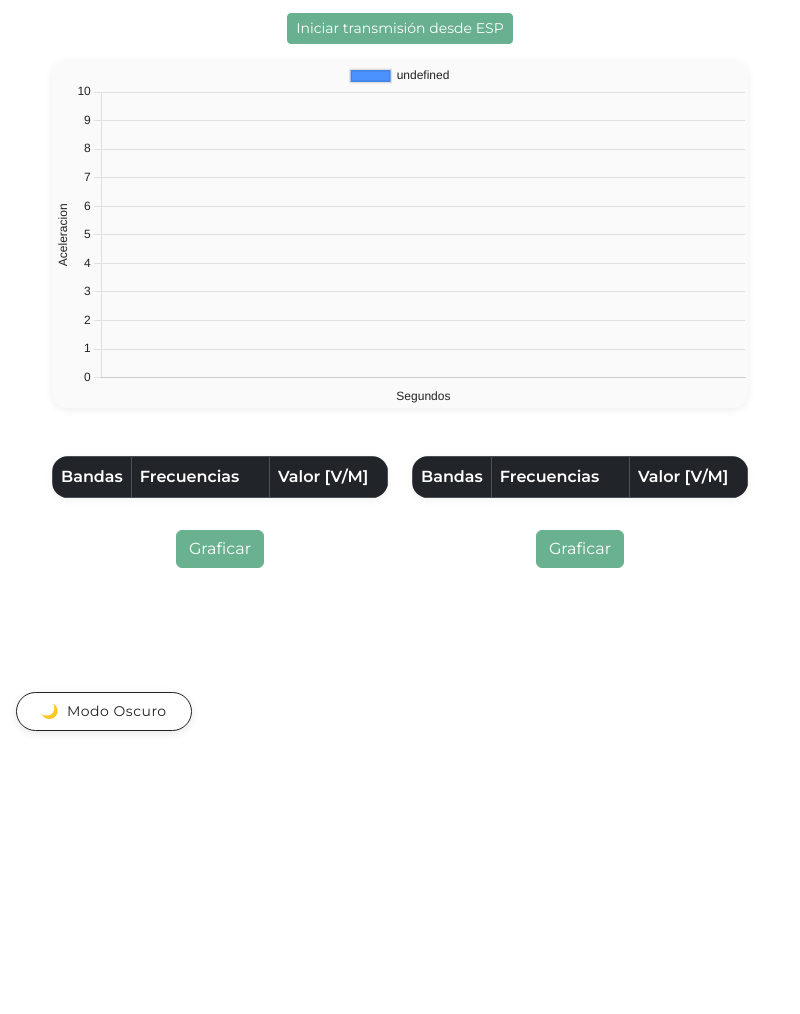
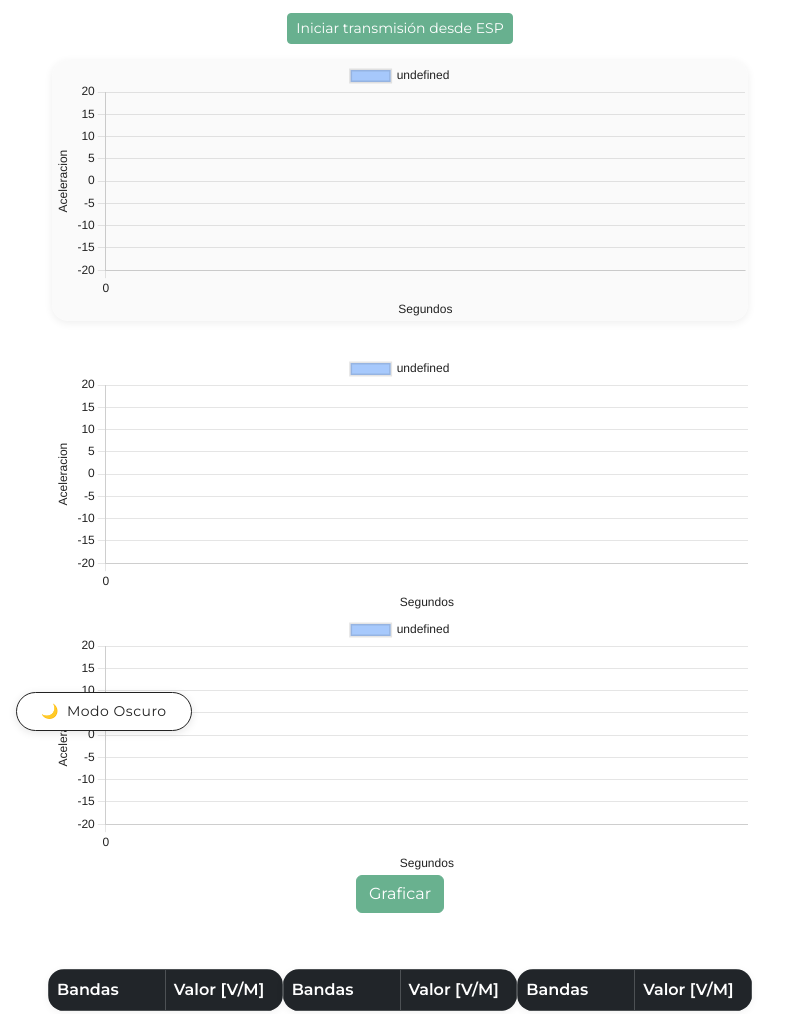
Before and after one commit to echeche919/TCEM-300M-main, an Electron app: page index.html in a window 800 px wide. Shown: the part 53-1067 px from the top of the page. Before the commit the page ends 800 px from the top, so only its background shows below. Drawn offline with nearby package versions, Linux system fonts and the light colour scheme; no server answers.

Commit message:
CUADRO FUNCIONA

```diff
--- a/index.html
+++ b/index.html
@@ -38,45 +38,47 @@
   </div>
 
   <div class="container">
-    <canvas id="myChart" width="400" height="200"></canvas>
+    <canvas id="myChart" width="400" height="150"></canvas>
+    <canvas id="myChart2" width="400" height="150"></canvas>
+    <canvas id="myChart3" width="400" height="150"></canvas>
 
+    <div class="d-flex justify-content-center">
+      <button id="btnGraficarTabla1" class="btn btn-success" disabled>
+        Graficar
+      </button>
+    </div>
     <div class="row mt-5">
-      <div class="col-md-6 mb-4">
+      <div class="d-inline-flex p-2 bd-highlight">
         <table id="tablaValores1" class="table table-striped table-bordered">
           <thead class="table-dark">
             <tr>
-              <th style="width: 10%;">Bandas</th>
-              <th style="width: 45%;">Frecuencias</th>
-              <th style="width: 45%;">Valor [V/M]</th>
+              <th style="width: 50%;">Bandas</th>
+              <th style="width: 50%;">Valor [V/M]</th>
             </tr>
           </thead>
           <tbody></tbody>
         </table>
-        <div class="d-flex justify-content-center">
-          <button id="btnGraficarTabla1" class="btn btn-success" disabled>
-            Graficar
-          </button>
-        </div>
-      </div>
-
-      <div class="col-md-6 mb-4">
         <table id="tablaValores2" class="table table-striped table-bordered">
           <thead class="table-dark">
             <tr>
-              <th style="width: 10%;">Bandas</th>
-              <th style="width: 45%;">Frecuencias</th>
-              <th style="width: 45%;">Valor [V/M]</th>
+              <th style="width: 50%;">Bandas</th>
+              <th style="width: 50%;">Valor [V/M]</th>
             </tr>
           </thead>
           <tbody></tbody>
         </table>
-        <div class="d-flex justify-content-center">
-          <button id="btnGraficarTabla2" class="btn btn-success" disabled>
-            Graficar
-          </button>
-        </div>
+        <table id="tablaValores3" class="table table-striped table-bordered">
+          <thead class="table-dark">
+            <tr>
+              <th style="width: 50%;">Bandas</th>
+              <th style="width: 50%;">Valor [V/M]</th>
+            </tr>
+          </thead>
+          <tbody></tbody>
+        </table>
       </div>
     </div>
+  </div>
   </div>
 
   <div class="position-fixed bottom-0 start-0 m-3" style="z-index: 1050;">
--- a/main.js
+++ b/main.js
@@ -5,7 +5,7 @@ const path = require('path');
 function createWindow() {
   const mainWindow = new BrowserWindow({
     width: 800,
-    height: 600,
+    height: 2000,
     icon: path.join(__dirname, 'icon.ico'),
     frame: true,
     webPreferences: {
--- a/renderer.js
+++ b/renderer.js
@@ -6,12 +6,10 @@ document.addEventListener("DOMContentLoaded", () => {
     buffer: "",
     port: null,
     dataVector1: [],
-    dataVector2: [],
-    receivingVector: 1
+    receivingVector: 1,
+    aux: 0
   };
-  const numValores = 30;
-  const Bandas = ["1", "2", "3", "4", "5", "6"];
-  const Frecuencia = ["300-3000 HZ", "3-30 KHz", "30-300 KHz", "300-3000 KHz", "3-30 MHz", "30-300 KHz"];
+  const numValores = 50;
   const ESP = [
     { vendorId: '1A86', productIds: ['7584', '5584', '5523', '752d', '7523', 'e008', '7522'] },
     { vendorId: '10C4', productIds: ['EA60'] }
@@ -22,12 +20,12 @@ document.addEventListener("DOMContentLoaded", () => {
   const Datos = document.getElementById("Datos");
   const toggleBtn = document.getElementById("Modo Oscuro");
   const Graficar1 = document.getElementById("btnGraficarTabla1");
-  const Graficar2 = document.getElementById("btnGraficarTabla2");
   const tablaBody1 = document.querySelector("#tablaValores1 tbody");
-  const tablaBody2 = document.querySelector("#tablaValores2 tbody");
   const iconoModo = document.getElementById("icono-modo");
   const textoModo = document.getElementById("texto-modo");
   const ctx = document.getElementById("myChart").getContext("2d");
+  const ctx2 = document.getElementById("myChart2").getContext("2d");
+  const ctx3 = document.getElementById("myChart3").getContext("2d");
 
   // --- Inicialización UI ---
   function inicializarUI() {
@@ -35,7 +33,6 @@ document.addEventListener("DOMContentLoaded", () => {
     PORTID.className = "badge bg-warning text-dark p-2 fs-6";
     Datos.disabled = true;
     Graficar1.disabled = true;
-    Graficar2.disabled = true;
   }
 
   // --- Chart ---
@@ -45,6 +42,8 @@ document.addEventListener("DOMContentLoaded", () => {
       labels: [],
       datasets: [{
         backgroundColor: "rgba(0, 0, 255, 0.6)",
+        pointBackgroundColor: "rgba(0, 0, 255, 0.6)",
+        lineBackgroundColor: "rgba(130, 178, 251, 0.7)",
         data: []
       }]
     },
@@ -53,11 +52,80 @@ document.addEventListener("DOMContentLoaded", () => {
       scales: {
         y: {
           beginAtZero: true,
-          max: 10,
+          max: 20,
+          min: -20,
           title: { display: true, text: 'Aceleracion', color: "#222" },
           ticks: { color: "#222" }
         },
         x: {
+          beginAtZero: true,
+          max: 50,
+          title: { display: true, text: 'Segundos', color: "#222" },
+          ticks: { color: "#222" }
+        }
+      },
+      plugins: {
+        legend: { labels: { color: "#222" } }
+      }
+    }
+  });
+  const myChart2 = new Chart(ctx2, {
+    type: "line",
+    data: {
+      labels: [],
+      datasets: [{
+        backgroundColor: "rgba(0, 0, 255, 0.6)",
+        pointBackgroundColor: "rgba(0, 0, 255, 0.6)",
+        lineBackgroundColor: "rgba(130, 178, 251, 0.7)",
+        data: []
+      }]
+    },
+    options: {
+      responsive: true,
+      scales: {
+        y: {
+          beginAtZero: true,
+          max: 20,
+          min: -20,
+          title: { display: true, text: 'Aceleracion', color: "#222" },
+          ticks: { color: "#222" }
+        },
+        x: {
+          beginAtZero: true,
+          max: 50,
+          title: { display: true, text: 'Segundos', color: "#222" },
+          ticks: { color: "#222" }
+        }
+      },
+      plugins: {
+        legend: { labels: { color: "#222" } }
+      }
+    }
+  });
+  const myChart3 = new Chart(ctx3, {
+    type: "line",
+    data: {
+      labels: [],
+      datasets: [{
+        backgroundColor: "rgba(0, 0, 255, 0.6)",
+        pointBackgroundColor: "rgba(0, 0, 255, 0.6)",
+        lineBackgroundColor: "rgba(130, 178, 251, 0.7)",
+        data: []
+      }]
+    },
+    options: {
+      responsive: true,
+      scales: {
+        y: {
+          beginAtZero: true,
+          max: 20,
+          min: -20,
+          title: { display: true, text: 'Aceleracion', color: "#222" },
+          ticks: { color: "#222" }
+        },
+        x: {
+          beginAtZero: true,
+          max: 50,
           title: { display: true, text: 'Segundos', color: "#222" },
           ticks: { color: "#222" }
         }
@@ -160,13 +228,12 @@ document.addEventListener("DOMContentLoaded", () => {
   }
 
   // --- Tablas y datos ---
-  function actualizarTabla(tablaBody, dataArray, bandas, frecuencias) {
+  function actualizarTabla(tablaBody, dataArray) {
     tablaBody.innerHTML = "";
     dataArray.forEach((valor, i) => {
       tablaBody.insertAdjacentHTML("beforeend", `
         <tr>
           <td>${i}</td>
-          <td>${frecuencias[i]}</td>
           <td>${valor.toFixed(3)}</td>
         </tr>
       `);
@@ -175,65 +242,51 @@ document.addEventListener("DOMContentLoaded", () => {
 
   function LecturaData() {
     estado.port.on("readable", () => {
-
       let chunk = estado.port.read();
-
       if (estado.dataVector1.length >= numValores) return;
       if (!chunk) return;
       estado.buffer += chunk.toString();
-
       let lines = estado.buffer.split("\n");
       estado.buffer = lines.pop();
-      console.log("LecturaData: ", lines);
       lines.forEach(line => {
         const data = line.trim();
         if (!data) return;
-
-        if (data.toUpperCase() === "VECTOR2") {
-          estado.receivingVector = 2;
-          return;
-        } else if (data.toUpperCase() === "VECTOR1") {
+        if (data.toUpperCase() === "VECTOR1") {
           estado.receivingVector = 1;
           return;
         }
-
         const numericData = parseFloat(data);
         if (isNaN(numericData)) {
           return;
         }
-        console.log("Para mi retorna aca: ", estado.dataVector1);
-
         if (estado.receivingVector === 1 && estado.dataVector1.length < numValores) {
           estado.dataVector1.push(numericData);
-          actualizarTabla(tablaBody1, estado.dataVector1, Bandas, Frecuencia);
-          if (estado.dataVector1.length === Bandas.length) Graficar1.disabled = false;
-        } else if (estado.receivingVector === 2/* && estado.dataVector2.length < Bandas.length*/) {
-          estado.dataVector2.push(numericData);
-          actualizarTabla(tablaBody2, estado.dataVector2, Bandas, Frecuencia);
-          if (estado.dataVector2.length === Bandas.length) Graficar2.disabled = false;
+          actualizarTabla(tablaBody1, estado.dataVector1);
+          Graficar(estado.dataVector1, estado.aux)
+          if (estado.dataVector1.length === numValores) Graficar1.disabled = false;
         }
       });
     });
   }
 
   function Graficar(dataArray, label) {
+    console.log("button pressed");
+    myChart.data.labels = dataArray.map((_, i) => i); // agrega los labels para eje X
     myChart.data.datasets[0].data = dataArray.slice();
     myChart.data.datasets[0].label = label;
     myChart.update();
+    estado.aux++;
   }
 
   // --- Eventos UI ---
   Datos.addEventListener("click", () => {
     if (estado.port && estado.port.writable) {
       estado.dataVector1 = [];
-      estado.dataVector2 = [];
       estado.receivingVector = 1;
       Graficar1.disabled = true;
-      Graficar2.disabled = true;
       myChart.data.datasets[0].data = [];
       myChart.update();
       tablaBody1.innerHTML = "";
-      tablaBody2.innerHTML = "";
 
       estado.port.write("START\n", (err) => {
         if (err) {
@@ -249,12 +302,6 @@ document.addEventListener("DOMContentLoaded", () => {
     }
   });
 
-  Graficar2.addEventListener("click", () => {
-    if (estado.dataVector2.length > 0) {
-      Graficar(estado.dataVector2, "Tabla 2");
-    }
-  });
-
   toggleBtn.addEventListener("click", alternarTema);
 
   // --- Inicialización general ---
```
Also changed, not shown: package.json (line endings or trailing spaces).
